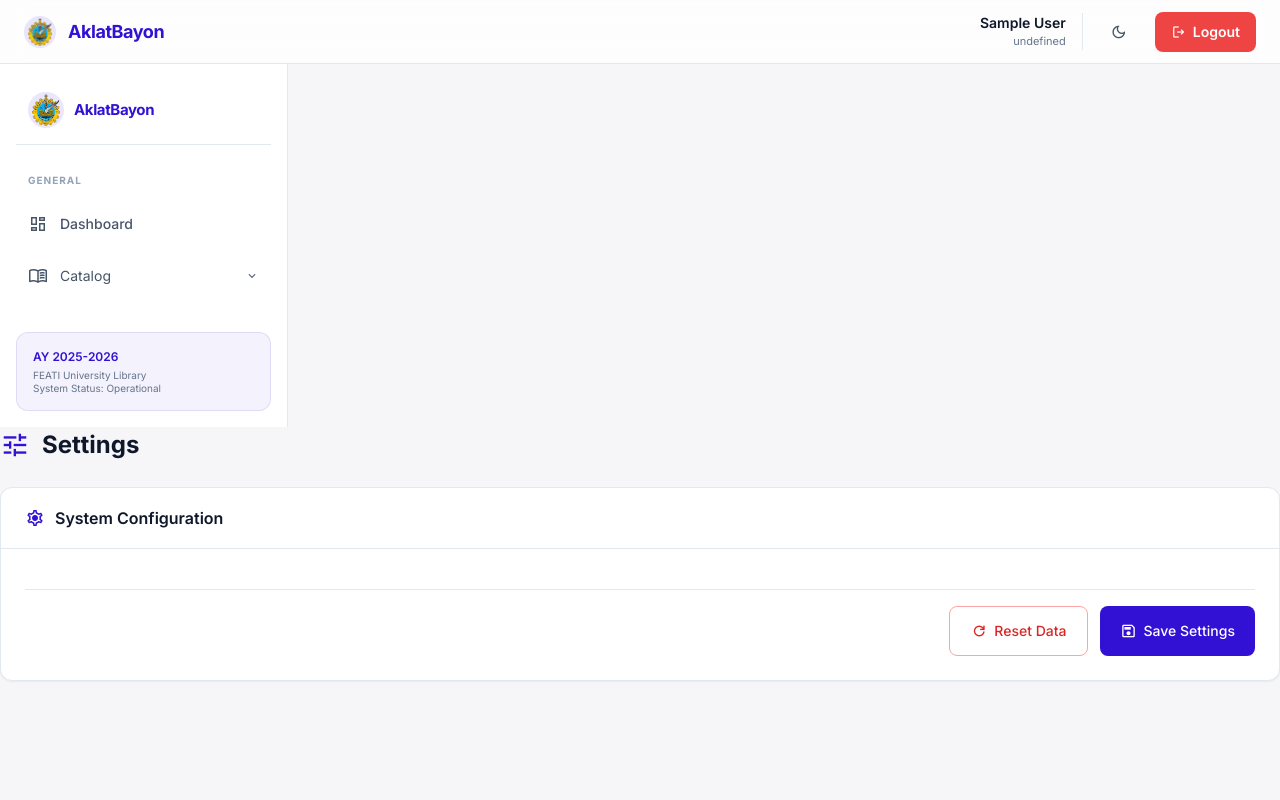
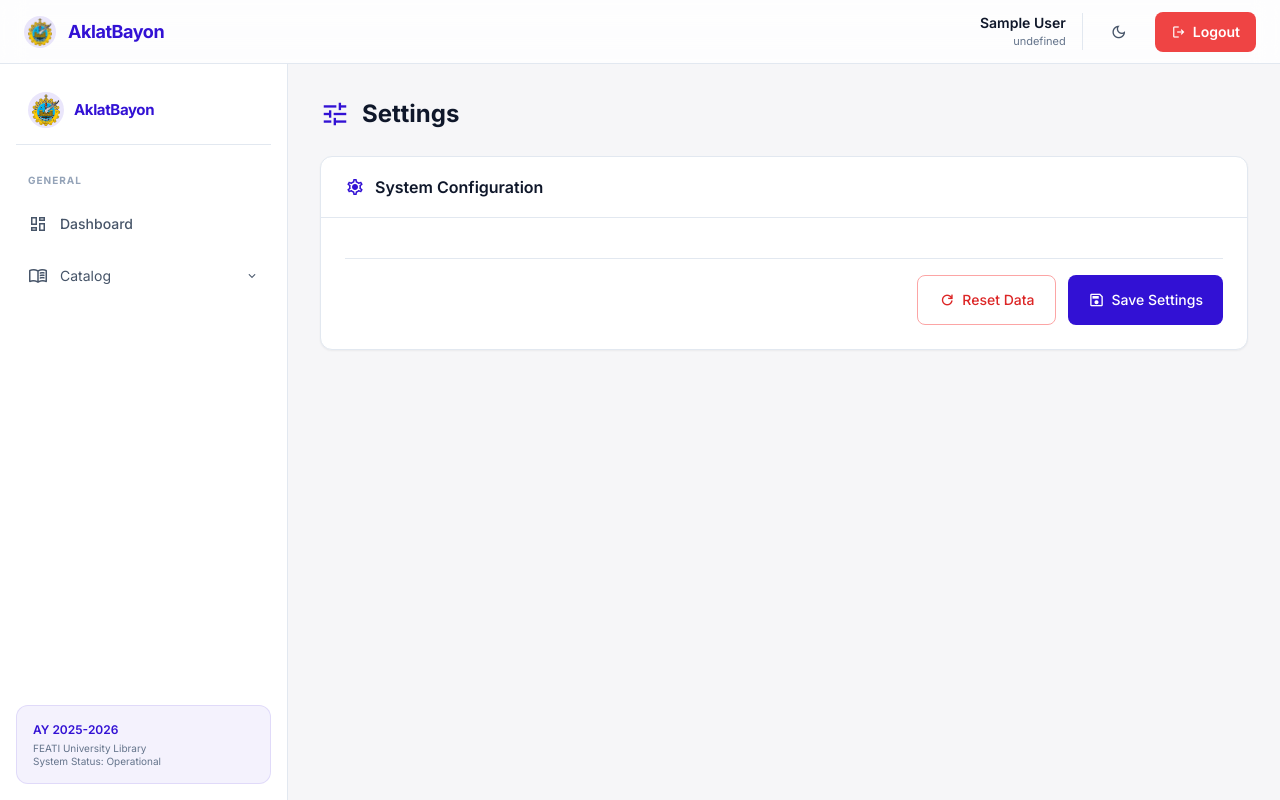
Before and after one commit to vincecharles/AklatBayonV2, a website: page pages/admin/settings.html in a window 1280 px wide. Drawn offline with nearby package versions, Linux system fonts and the light colour scheme; some packages are replaced by stand-ins of ours; sample sign-in values are in the browser's storage; a script that the page names is missing.

Commit message:
fix: update header and sidebar positioning for improved layout consistency

```diff
--- a/js/app.js
+++ b/js/app.js
@@ -34,7 +34,7 @@ var App = (function() {
         if (!header) return;
         var isDark = document.documentElement.classList.contains('dark');
 
-        header.className = 'sticky top-0 z-40 flex h-16 w-full items-center justify-between border-b border-slate-200 dark:border-slate-800 bg-white/80 dark:bg-slate-950/80 backdrop-blur-md px-6';
+        header.className = 'fixed top-0 left-0 right-0 z-40 flex h-16 w-full items-center justify-between border-b border-slate-200 dark:border-slate-800 bg-white/80 dark:bg-slate-950/80 backdrop-blur-md px-6';
 
         header.innerHTML =
             '<div class="flex items-center gap-3">' +
--- a/js/sidebar.js
+++ b/js/sidebar.js
@@ -12,7 +12,7 @@ var Sidebar = (function() {
         var nav = document.getElementById('sidebar-nav');
         if (!nav) return;
 
-        nav.className = 'hidden lg:flex w-72 flex-col border-r border-slate-200 dark:border-slate-800 bg-white dark:bg-slate-950 overflow-y-auto';
+        nav.className = 'hidden lg:flex fixed top-16 left-0 w-72 h-[calc(100vh-4rem)] flex-col border-r border-slate-200 dark:border-slate-800 bg-white dark:bg-slate-950 overflow-y-auto z-30';
 
         var html = '';
         html += '<div class="p-4 space-y-1">';
--- a/pages/admin/settings.html
+++ b/pages/admin/settings.html
@@ -18,9 +18,10 @@
   </script>
 </head>
 <body class="bg-bg-light dark:bg-bg-dark font-sans text-slate-800 dark:text-slate-100 min-h-screen">
-  <header class="top-header" id="top-header"></header>
-  <nav class="sidebar" id="sidebar-nav"></nav>
-  <main class="main-content">
+<div class="flex min-h-screen">
+  <header id="top-header"></header>
+  <nav id="sidebar-nav"></nav>
+  <main class="lg:ml-72 mt-16 flex-1 p-6 md:p-8">
     <div id="alert-container"></div>
 
     <!-- Page Header -->
@@ -55,6 +56,7 @@
       </div>
     </div>
   </main>
+</div>
 
   <script src="/js/api.js"></script>
   <script src="/js/store.js"></script>
```
Also changed, not shown: pages/management/users/roles.html (+5 -3 lines).
